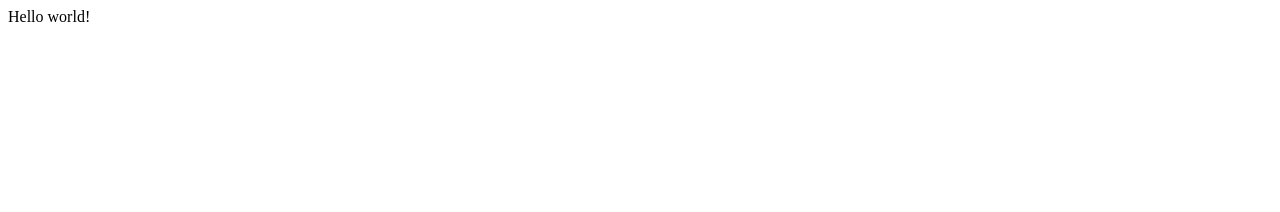
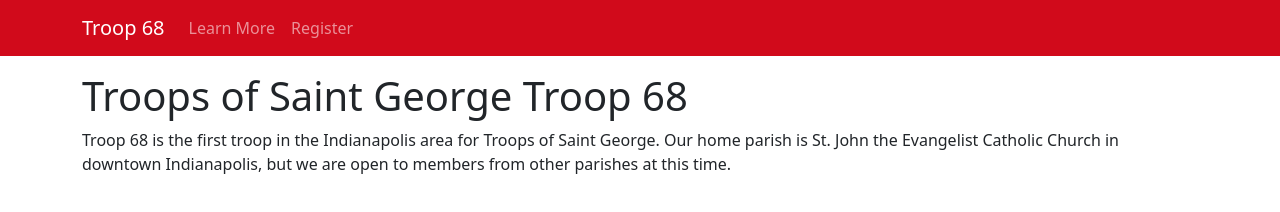
Before and after one commit to jeremyawarren15/tsg68, a Gatsby site: page / in a window 1280 px wide. Built offline with nearby package versions, Linux system fonts and the light colour scheme; Gatsby itself is replaced by a stand-in of ours.

Commit message:
added some basic styling and information

```diff
--- a/package.json
+++ b/package.json
@@ -14,8 +14,10 @@
     "test": "echo \"Write tests! -> https://gatsby.dev/unit-testing\" && exit 1"
   },
   "dependencies": {
+    "bootstrap": "^5.2.0",
     "gatsby": "^4.19.2",
     "react": "^18.1.0",
+    "react-bootstrap": "^2.4.0",
     "react-dom": "^18.1.0"
   },
   "devDependencies": {
--- /dev/null
+++ b/src/components/baseLayout.js
@@ -0,0 +1,10 @@
+import React from "react";
+import "bootstrap/dist/css/bootstrap.min.css";
+
+export default function BaseLayout({ children }) {
+  return (
+    <>
+      { children }
+    </>
+  );
+}
--- /dev/null
+++ b/src/components/defaultNavbar.js
@@ -0,0 +1,22 @@
+import React from "react";
+import Container from 'react-bootstrap/Container';
+import Nav from 'react-bootstrap/Nav';
+import Navbar from 'react-bootstrap/Navbar';
+import NavDropdown from 'react-bootstrap/NavDropdown';
+
+export default function DefaultNavbar() {
+  return (
+    <Navbar collapseOnSelect expand="lg" variant="dark" style={{backgroundColor: "#d10a1b"}}>
+      <Container>
+        <Navbar.Brand href="/">Troop 68</Navbar.Brand>
+        <Navbar.Toggle aria-controls="responsive-navbar-nav" />
+        <Navbar.Collapse id="responsive-navbar-nav">
+          <Nav className="me-auto">
+            <Nav.Link href="/more">Learn More</Nav.Link>
+            <Nav.Link href="https://docs.google.com/forms/d/e/1FAIpQLScvqY4kwtT_bvMHGplOFZ7YYS8KayHzdocagW_HN0TrpraruQ/viewform?usp=sf_link">Register</Nav.Link>
+          </Nav>
+        </Navbar.Collapse>
+      </Container>
+    </Navbar>
+  );
+}
--- /dev/null
+++ b/src/components/fullWidthLayout.js
@@ -0,0 +1,15 @@
+import React from "react";
+import DefaultNavbar from "./defaultNavbar";
+import BaseLayout from "./baseLayout";
+import Container from 'react-bootstrap/Container';
+
+export default function FullWidthLayout({ children }) {
+  return (
+    <BaseLayout>
+      <DefaultNavbar />
+      <Container className="pt-3">
+        { children }
+      </Container>
+    </BaseLayout>
+  )
+};
--- a/src/pages/index.js
+++ b/src/pages/index.js
@@ -1,5 +1,15 @@
-import React from "react"
+import React from "react";
+import FullWidthLayout from "../components/fullWidthLayout";
+import Row from "react-bootstrap/Row";
+import "../styles/index.module.css";
 
 export default function Home() {
-  return <div>Hello world!</div>
+  return (
+    <FullWidthLayout>
+      <Row>
+        <h1>Troops of Saint George Troop 68</h1>
+        <p>Troop 68 is the first troop in the Indianapolis area for Troops of Saint George. Our home parish is St. John the Evangelist Catholic Church in downtown Indianapolis, but we are open to members from other parishes at this time.</p>
+      </Row>
+    </FullWidthLayout>
+  )
 }
```
Also changed, not shown: src/styles/index.module.css (added), static/TSG_LOGO.png (added), 1 other file.
